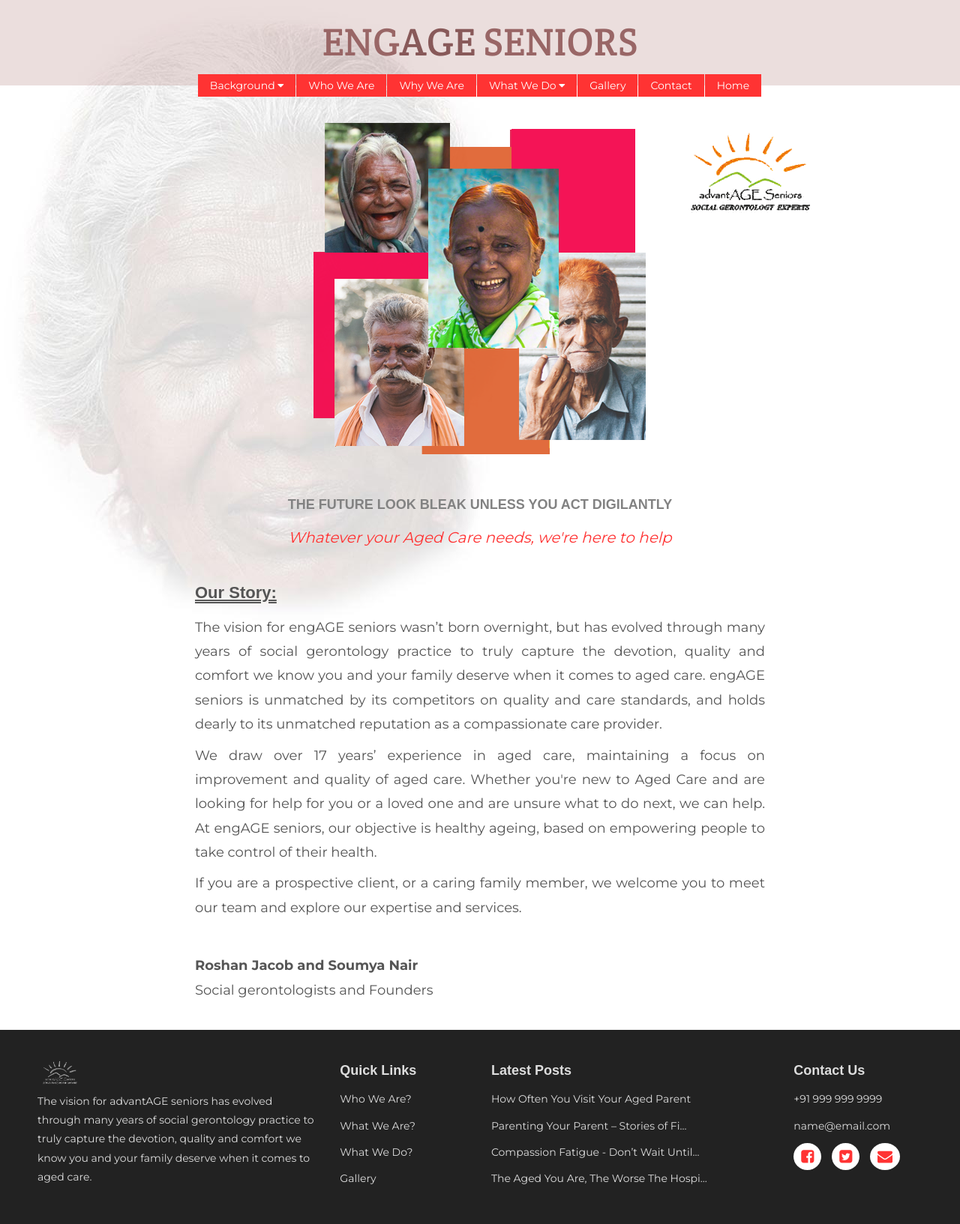
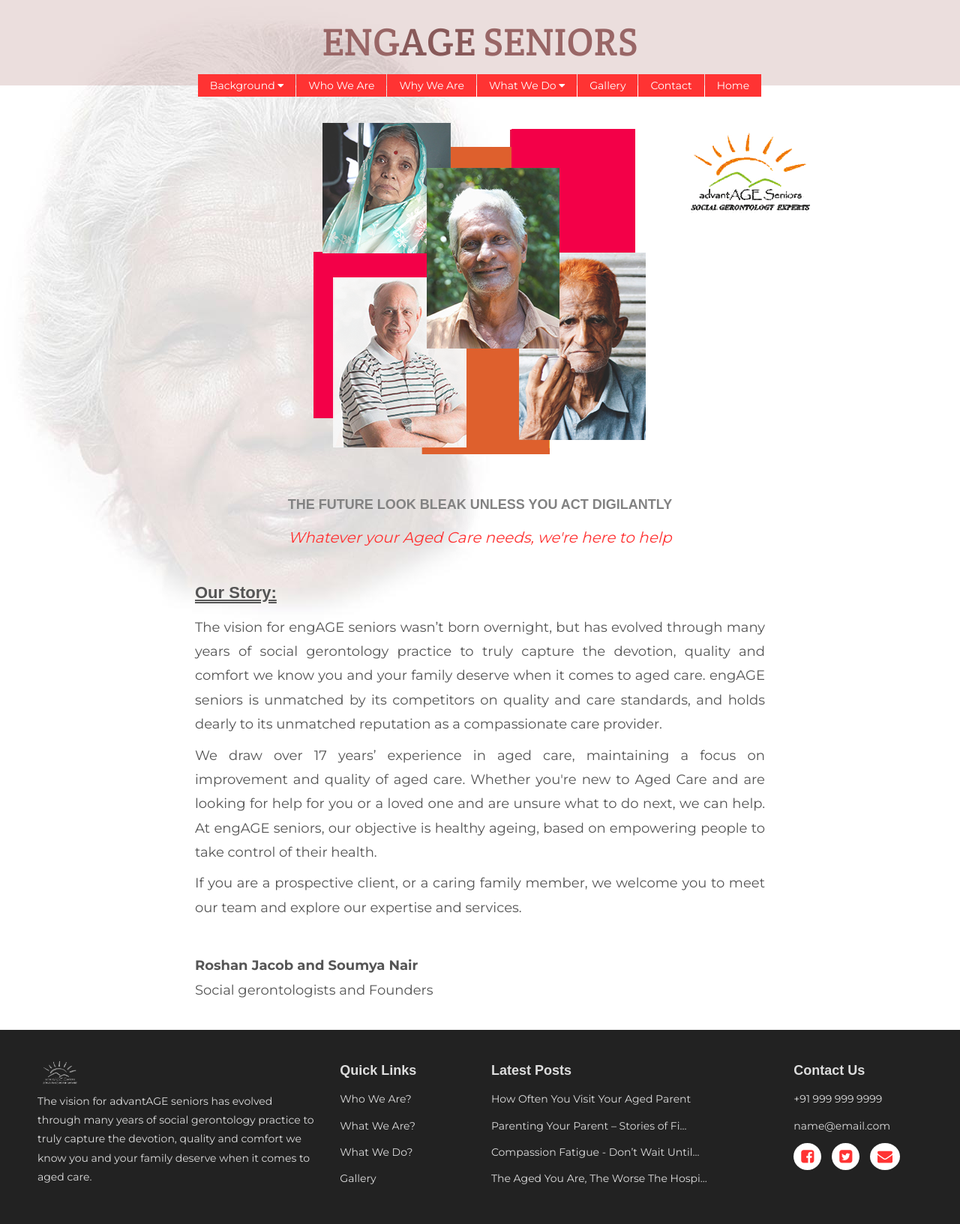
Before and after one commit to sharathdt/advantage-india, a Jekyll site: the page built from index.html, in a window 1280 px wide. Shown: the whole page at 75% size. Built offline with Jekyll 4.4.1, drawn with Linux system fonts in a browser that asks for light colours.

Commit message:
front image changed

```diff
--- a/index.html
+++ b/index.html
@@ -4,7 +4,7 @@ layout: default
 ---
 
 <div class="collage text-center">
-	<img  src="{{site.baseurl}}/img/collage-3-light.png" alt="">
+	<img  src="{{site.baseurl}}/img/collage-4.png" alt="">
 </div>
 
 <h4 class="text-center grey">THE FUTURE LOOK BLEAK UNLESS YOU ACT DIGILANTLY</h4>
```
Also changed, not shown: img/collage-4.png (added), img/senior-1.jpg (added), img/senior-2.jpg (added), img/senior-3.jpg (added), img/senior-4.jpg (added), 1 other file.
